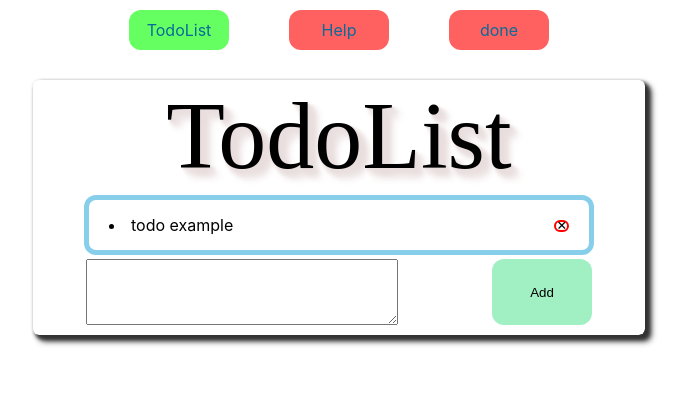
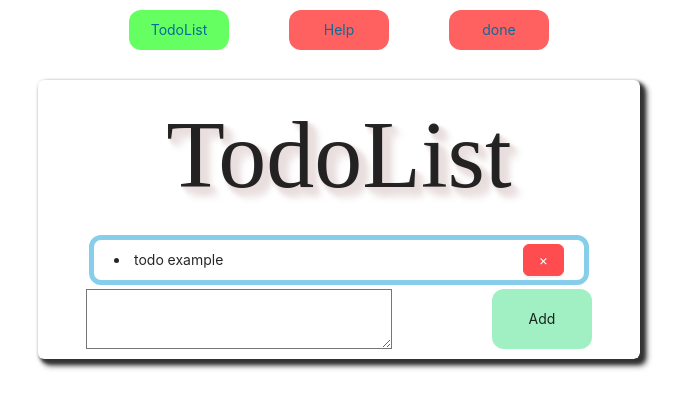
Before and after one commit to AFS-Bootcamp-202207-Class-3-2/Todo-List-YunChen, a React (Create React App) app: page / in a window 1280 px wide. Shown: the top 408 px of the page, without its empty margins (301-988 px from the left). Built offline with nearby package versions, Linux system fonts and the light colour scheme; no server answers.

Commit message:
feat:add antd compose library

```diff
--- a/package.json
+++ b/package.json
@@ -7,6 +7,7 @@
     "@testing-library/jest-dom": "^5.16.4",
     "@testing-library/react": "^13.3.0",
     "@testing-library/user-event": "^13.5.0",
+    "antd": "^4.22.3",
     "axios": "^0.27.2",
     "gsap": "^3.10.4",
     "http-proxy-middleware": "^2.0.6",
--- a/src/asserts/css/todoitem.css
+++ b/src/asserts/css/todoitem.css
@@ -4,5 +4,16 @@
     border-radius: 12px;
     border:5px solid skyblue;
     width: 500px;
-    line-height: 50px;
+    line-height: 40px;
 }
+.ant-btn-dangerous.ant-btn-primary {
+    color: #fff;
+    border-color: #ff4d4f;
+    background: #ff4d4f;
+    text-shadow: 0 -1px 0 rgb(0 0 0 / 12%);
+    box-shadow: 0 2px 0 rgb(0 0 0 / 5%);
+    border-radius: 6px;
+    text-align: center;
+    margin-right: 20px;
+    position: relative;
+}
--- a/src/features/TodoItem/index.jsx
+++ b/src/features/TodoItem/index.jsx
@@ -2,13 +2,14 @@ import '../../asserts/css/todoitem.css'
 import { useDispatch } from 'react-redux'
 import { removeTodo, updateDone } from '../todoListSlice'
 import ToDoApi from '../../api/todo.js'
+import { Button } from 'antd';
 export default function TodoItem(props) {
   const { todo } = props
 
   const dispatch = useDispatch()
 
   const removeItem = () => {
-    ToDoApi.deleteToDo(todo.id).then((res)=>{
+    ToDoApi.deleteToDo(todo.id).then((res) => {
       dispatch(removeTodo(res.data))
     })
 
@@ -40,10 +41,10 @@ export default function TodoItem(props) {
           <li>{todo.text}</li>
         </div>
       </div>
-      <div className='todoitemBtn'>
-        <span onClick={removeItem}>
+      <div >
+        <Button className='antd-delete-btn' type="primary" danger onClick={removeItem}>
           &times;
-        </span>
+        </Button>
       </div>
     </div>
   )
--- a/src/index.js
+++ b/src/index.js
@@ -6,6 +6,7 @@ import reportWebVitals from './reportWebVitals';
 import { Provider } from 'react-redux';
 import { store } from './app/store';
 import { BrowserRouter } from 'react-router-dom';
+import 'antd/dist/antd.css';
 const root = ReactDOM.createRoot(document.getElementById('root'));
 root.render(
   <Provider store={store}>
```
Also changed, not shown: 1 other file (tests, documents, lock files or other folders).
